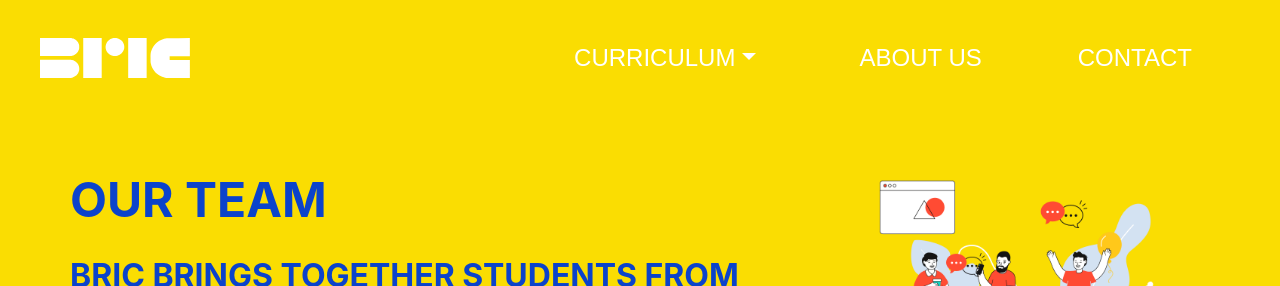
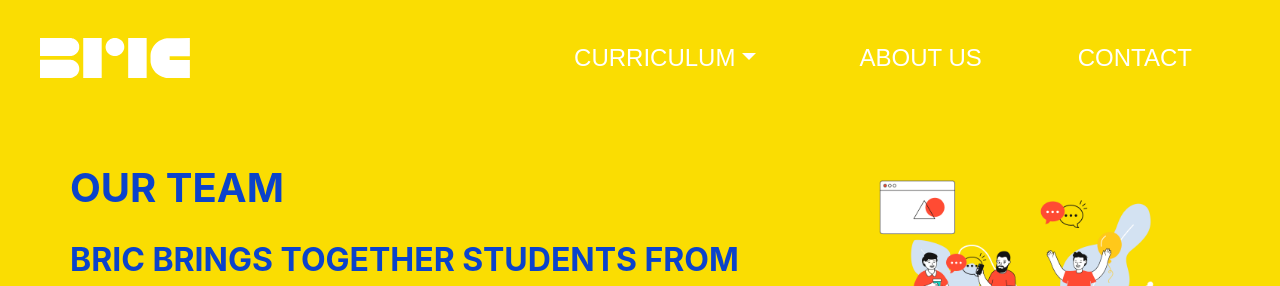
Before and after one commit to Brown-RISD-Innovation-Community/Brown-RISD-Innovation-Community.github.io, a React (Create React App) app: page /about-us in a window 1280 px wide. Shown: the top 286 px of the page. Built offline with nearby package versions, Linux system fonts and the light colour scheme.

Commit message:
heading tweak

```diff
--- a/src/pages/AboutUs/index.js
+++ b/src/pages/AboutUs/index.js
@@ -38,7 +38,7 @@
 };
 
 const textStyle = {
-  fontSize: 48,
+  // fontSize: 48,
   fontWeight: "bold",
   color: "#0B43CB",
 };
@@ -59,9 +59,9 @@
       <NavigationBar linkFontColor="white" />
       <Container className="pt-5 d-flex pb-5 ">
         <Row>
-        <Col xs={12} md={8} className="col-8">
+        <Col xs={12} md={8}>
           <Row >
-            <div style={textStyle}>OUR TEAM</div>
+            <h1 style={textStyle}>OUR TEAM</h1>
           </Row>
           <Row className="pt-3 pb-3">
             <div style={bodyStyle}>
```
